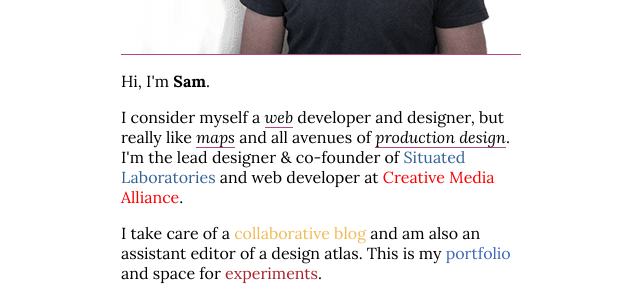
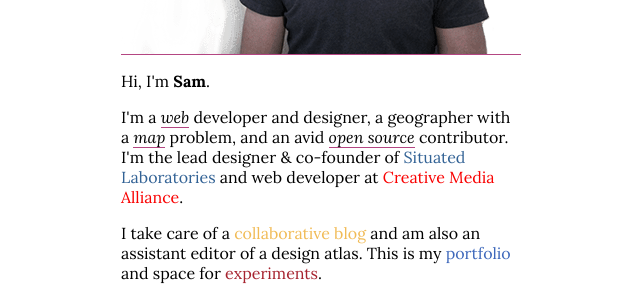
Before and after one commit to mapsam/mapsam.github.io, a Jekyll site: the page built from index.html, in a window 1280 px wide. Shown: the part 286-583 px from the top of the page, without its empty margins (319-959 px from the left). Built offline with Jekyll 4.4.1, drawn with Linux system fonts in a browser that asks for light colours; nearby versions of some CDN libraries.

Commit message:
opening sentence update

```diff
--- a/index.html
+++ b/index.html
@@ -11,7 +11,7 @@ permalink: /
 	<div id="howdy">
 	</div>
 	<p>Hi, I'm <strong>Sam</strong>.</p>
-	<p>I consider myself a <em>web</em> developer and designer, but really like <em>maps</em> and all avenues of <em>production design</em>. I'm the lead designer & co-founder of <a href="http://situatedlaboratories.com" class="sl">Situated Laboratories</a> and web developer at <a href="http://creativemediaalliance.com" class="goog">Creative Media Alliance</a>.</p>
+	<p>I'm a <em>web</em> developer and designer, a geographer with a <em>map</em> problem, and an avid <em>open source</em> contributor. I'm the lead designer & co-founder of <a href="http://situatedlaboratories.com" class="sl">Situated Laboratories</a> and web developer at <a href="http://creativemediaalliance.com" class="goog">Creative Media Alliance</a>.</p>
 	<p>I take care of a <a href="http://giscollective.org" class="gisc">collaborative blog</a> and am also an assistant editor of a <a href="http://atlasofdesign.org" class="aod">design atlas</a>. This is my <a href="/projects" class="proj">portfolio</a> and space for <a href="https://github.com/svmatthews?tab=repositories" class="exp">experiments</a>.</p>
 	<hr>
 	<ul class="connect">
```
